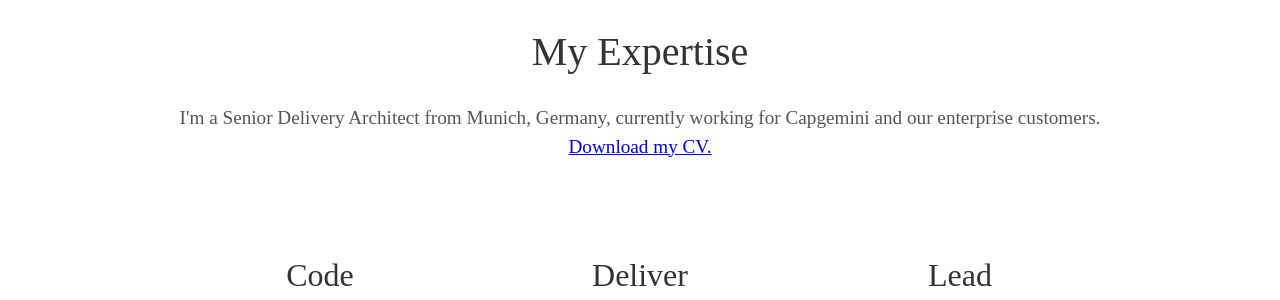
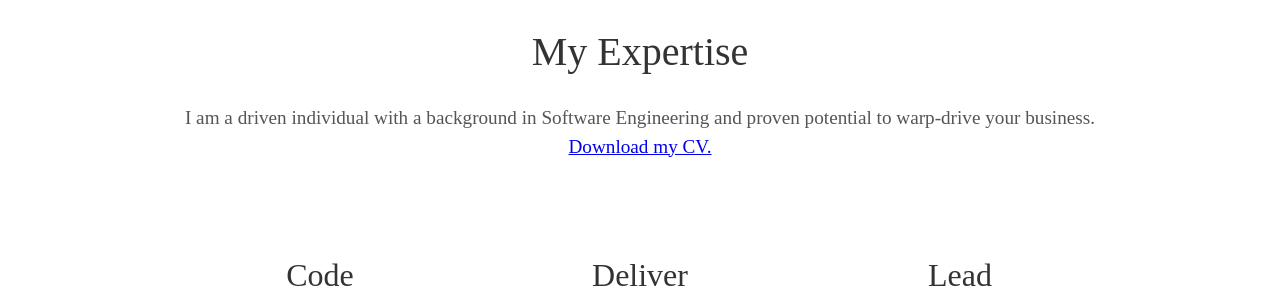
Before and after one commit to chris--/chris--.github.io, a Jekyll site: the page built from index.html, in a window 1280 px wide. Shown: the part 953-1253 px from the top of the page. Built offline with Jekyll 4.4.1, drawn with Linux system fonts in a browser that asks for light colours; some web fonts are replaced.

Commit message:
Updated CV

```diff
--- a/_includes/about.html
+++ b/_includes/about.html
@@ -1,6 +1,8 @@
 <div class="user-details">
   <h1>My Expertise</h1>
-  <p>I'm a Senior Delivery Architect from Munich, Germany, currently working for Capgemini and our enterprise customers. <a href="/assets/pdf/cv-chvogt-01-20.pdf" target="_blank">Download my CV.</a></p>
+  <p>I am a driven individual with a background in Software Engineering and proven potential to warp-drive your business.
+    <a href="/assets/pdf/cv-chvogt-01-21.pdf" target="_blank">Download my CV.</a>
+  </p>
 </div>
 <div class="user">
   <div class="tech">
```
Also changed, not shown: 1 other file.
